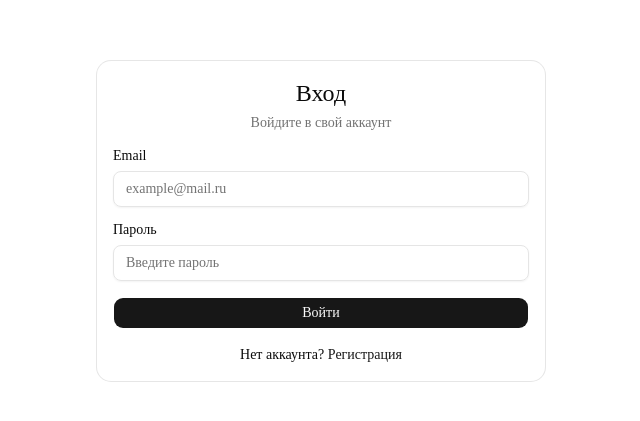
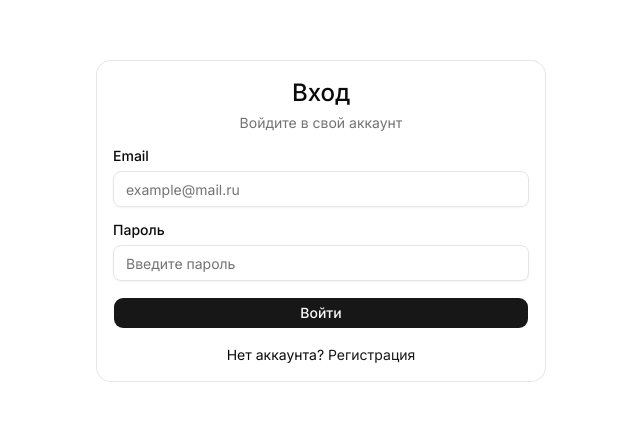
Before and after one commit to prosergeant/seriesChecker, a Next.js app in the folder web/: page /login in a window 1280 px wide. Shown: the part 179-600 px from the top of the page, without its empty margins (319-959 px from the left). Built offline with nearby package versions, Linux system fonts and the light colour scheme; no server answers.

Commit message:
add playwright

```diff
--- a/web/app/globals.css
+++ b/web/app/globals.css
@@ -122,8 +122,12 @@
   }
   body {
     @apply bg-background text-foreground;
+    font-weight: 400;
   }
   html {
     @apply font-sans;
   }
+  h1, h2, h3, h4, h5, h6 {
+    font-weight: 600;
+  }
 }
--- a/web/app/layout.tsx
+++ b/web/app/layout.tsx
@@ -1,18 +1,14 @@
 import type { Metadata } from "next";
-import { Geist, Geist_Mono } from "next/font/google";
+import { Inter } from "next/font/google";
 import "./globals.css";
 import { Providers } from "@/components/providers";
 import { AuthProvider } from "@/components/auth-context";
 import { Toaster } from "@/components/ui/sonner";
 
-const geistSans = Geist({
-  variable: "--font-geist-sans",
+const inter = Inter({
+  variable: "--font-sans",
   subsets: ["latin"],
-});
-
-const geistMono = Geist_Mono({
-  variable: "--font-geist-mono",
-  subsets: ["latin"],
+  display: 'swap',
 });
 
 export const metadata: Metadata = {
@@ -28,7 +24,7 @@ export default function RootLayout({
   return (
     <html lang="ru">
       <body
-        className={`${geistSans.variable} ${geistMono.variable} antialiased`}
+        className={`${inter.variable} antialiased font-sans`}
       >
         <Providers>
           <AuthProvider>
--- a/web/package.json
+++ b/web/package.json
@@ -24,6 +24,7 @@
     "tw-animate-css": "^1.4.0"
   },
   "devDependencies": {
+    "@playwright/test": "^1.58.2",
     "@tailwindcss/postcss": "^4",
     "@types/node": "^20",
     "@types/react": "^19",
--- /dev/null
+++ b/web/playwright.config.ts
@@ -0,0 +1,32 @@
+import { defineConfig, devices } from '@playwright/test';
+
+export default defineConfig({
+  testDir: './tests',
+  timeout: 30000,
+  fullyParallel: true,
+  forbidOnly: !!process.env.CI,
+  retries: 0,
+  workers: 1,
+  reporter: 'list',
+
+  use: {
+    baseURL: 'http://localhost:3000',
+    trace: 'on-first-retry',
+    screenshot: 'only-on-failure',
+    video: 'retain-on-failure',
+  },
+
+  projects: [
+    {
+      name: 'chromium',
+      use: { ...devices['Desktop Chrome'] },
+    },
+  ],
+
+  webServer: {
+    command: 'npm run dev',
+    url: 'http://localhost:3000',
+    reuseExistingServer: true,
+    timeout: 120 * 1000,
+  },
+});
```
Also changed, not shown: 1 other file (tests, documents, lock files or other folders).
